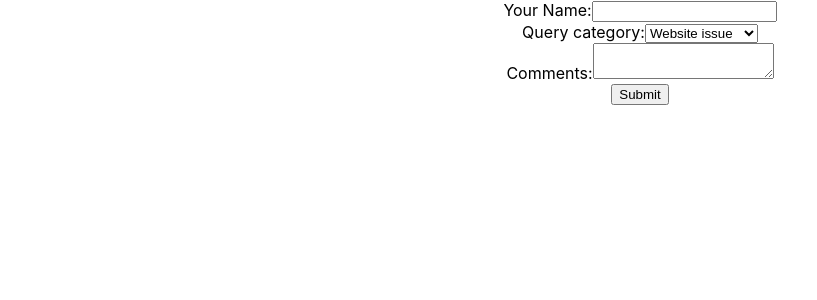
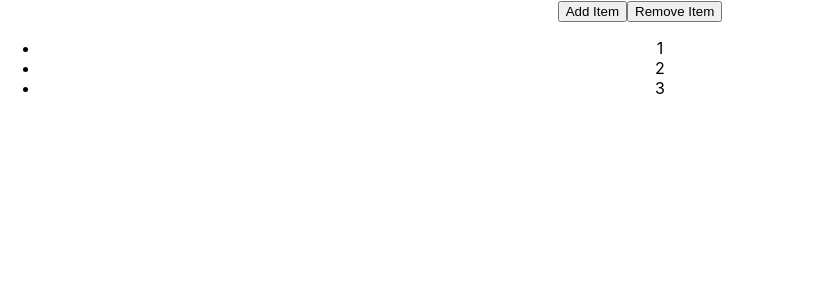
Before and after one commit to 2ndborn/react-mini-pro, a React (Create React App) app in the folder my-app/: page / in a window 1280 px wide. Shown: the top 300 px of the page, without its empty margins (0-817 px from the left). Built offline with nearby package versions, Linux system fonts and the light colour scheme.

Commit message:
Using useState Hook with arrays

```diff
--- a/my-app/src/App.js
+++ b/my-app/src/App.js
@@ -16,11 +16,12 @@
 import ControlledForm from './components/ControlledForm';
 import UncontrolledForm from './components/UncontrolledForm';
 import ControlledFormHooks from './components/ControlledFormHooks';
+import UseStateWithArragys from './components/UseStateWithArragys';
 
 function App() {
   return (
     <div className="App">
-      <ControlledFormHooks />
+      <UseStateWithArragys />
     </div>
   );
 }
--- /dev/null
+++ b/my-app/src/components/UseStateWithArragys.js
@@ -0,0 +1,31 @@
+import React, {useState} from 'react'
+
+function UseStateWithArragys() {
+    const [nums, setNums] = useState([1,2,3]);
+    const addNums = () => {
+        setNums([...nums, nums.length +1]);
+    }
+    const removeNums = () => {
+        setNums(
+            nums.filter((item, idx) => {
+                return idx !== nums.length -1;
+            })
+        )
+    }
+
+  return (
+        <div>
+            <button onClick={addNums}>
+                Add Item
+            </button>
+            <button onClick={removeNums}>
+                Remove Item
+            </button>
+            <ul>
+                {nums.map(num => <li key={num}>{num}</li>)}
+            </ul>
+        </div>
+    )
+}
+
+export default UseStateWithArragys
```
